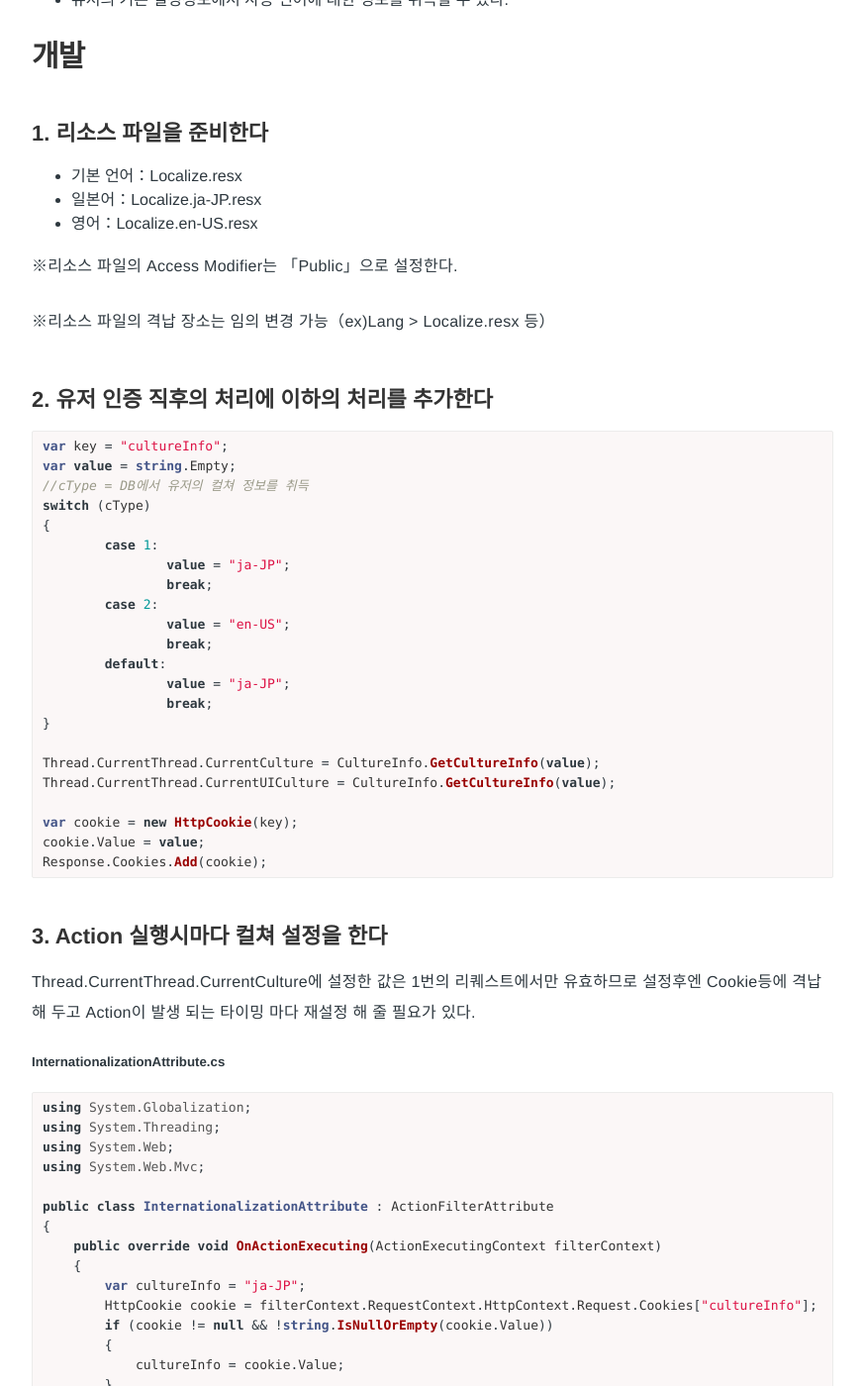
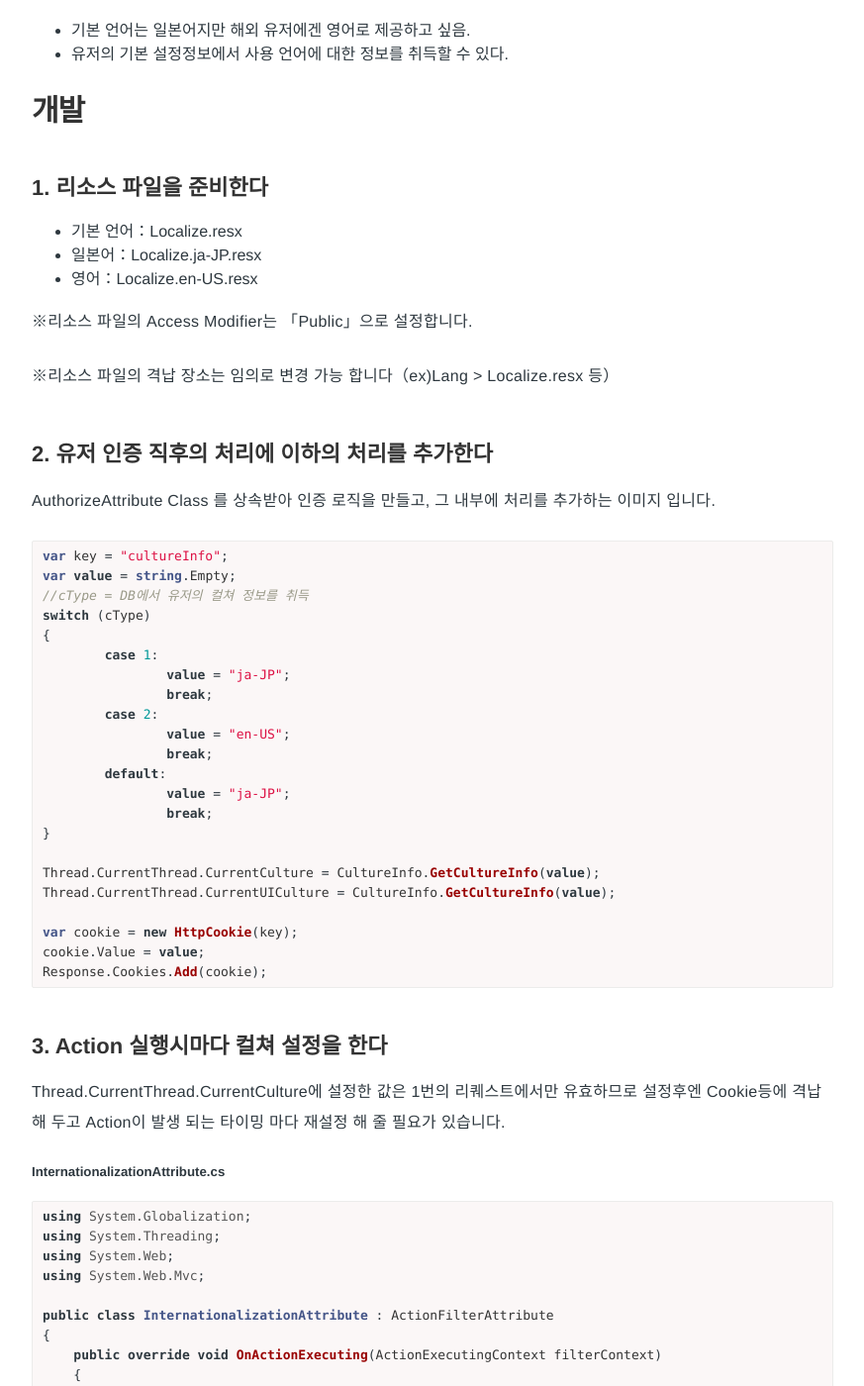
Before and after one commit to Pie001/pie001.github.io, a Jekyll site: the page built from _posts/2017-12-04-0051.md, in a window 1280 px wide and 1400 px high, scrolled down 538 px. Shown: the whole window at 99% size, without its empty margins (203-1076 px from the left). Built offline with Jekyll 4.4.1, drawn with Linux system fonts in a browser that asks for light colours; comment, search, counter and statistics services are not loaded; some of the changed text lies outside the part shown.

Commit message:
Update 2017-12-04-0051.md

````diff
--- a/_posts/2017-12-04-0051.md
+++ b/_posts/2017-12-04-0051.md
@@ -19,6 +19,8 @@
 description: ASP.NET MVC 다국어 대응에 대한 메모
 ---
 
+업무로 다국어 대응이 필요한 웹 어플리케이션의 기반 개발을 담당했었는데, 그때 작업한 내용을 정리한 것입니다.
+
 # 전제 조건
 - 기본 언어는 일본어지만 해외 유저에겐 영어로 제공하고 싶음.
 - 유저의 기본 설정정보에서 사용 언어에 대한 정보를 취득할 수 있다.
@@ -29,11 +31,15 @@
 - 일본어：Localize.ja-JP.resx
 - 영어：Localize.en-US.resx
 
-※리소스 파일의 Access Modifier는 「Public」으로 설정한다.
+※리소스 파일의 Access Modifier는 「Public」으로 설정합니다.
 
-※리소스 파일의 격납 장소는 임의 변경 가능（ex)Lang > Localize.resx 등）
+※리소스 파일의 격납 장소는 임의로 변경 가능 합니다（ex)Lang > Localize.resx 등）
+
 
 ## 2. 유저 인증 직후의 처리에 이하의 처리를 추가한다
+
+AuthorizeAttribute Class 를 상속받아 인증 로직을 만들고, 그 내부에 처리를 추가하는 이미지 입니다.
+
 ```cs
 var key = "cultureInfo";
 var value = string.Empty;
@@ -60,7 +66,8 @@
 ```
 
 ## 3. Action 실행시마다 컬쳐 설정을 한다
-Thread.CurrentThread.CurrentCulture에 설정한 값은 1번의 리퀘스트에서만 유효하므로 설정후엔 Cookie등에 격납해 두고 Action이 발생 되는 타이밍 마다 재설정 해 줄 필요가 있다.
+
+Thread.CurrentThread.CurrentCulture에 설정한 값은 1번의 리퀘스트에서만 유효하므로 설정후엔 Cookie등에 격납해 두고 Action이 발생 되는 타이밍 마다 재설정 해 줄 필요가 있습니다.
 
 #####  InternationalizationAttribute.cs
 ```cs
@@ -85,6 +92,7 @@
     }
 }
 ```
+
 ## 4. 다국어 하고 싶은 부분에 리소스에 설정한 값을 사용한다
 #####  xx.cshtml
 ```html
@@ -115,12 +123,15 @@
 	}
 }
 ```
-보통 「Localize.ErrorMessage1」와 같이 값을 설정하는게 제일 좋지만 만약 그게 불가능할 경우, 또는 리소스에서 임의의 키 값으로 밸류 값이 있는지 확인하거나 취득할 경우엔 이런 방법도 있다.
 
-필요에 의해선 base name도 인수로 취득한 후, 키 값을 기준으로 값을 취득하는 공통 모듈로 개량하는 것도 바람직 하다.
+보통 「Localize.ErrorMessage1」와 같이 값을 설정하는게 제일 좋지만 만약 그게 불가능할 경우, 또는 리소스에서 임의의 키 값으로 밸류 값이 있는지 확인하거나 취득할 경우엔 이런 방법도 있습니다.
+
+필요에 의해선 base name도 인수로 취득한 후, 키 값을 기준으로 값을 취득하는 공통 모듈로 개량하는 것도 바람직 할 듯 합니다.
+
 
 ## 6. 용도에 따라 리소스 파일을 분리할 경우
-분리 방법에 따라 다르지만 개인적으론 이런 느낌으로 나누었다.
+
+분리 방법에 따라 다르지만 개인적으론 이런 느낌으로 나누었습니다.
 
 [Lang]<br>
 　┗ Localize.resx<br>
````
